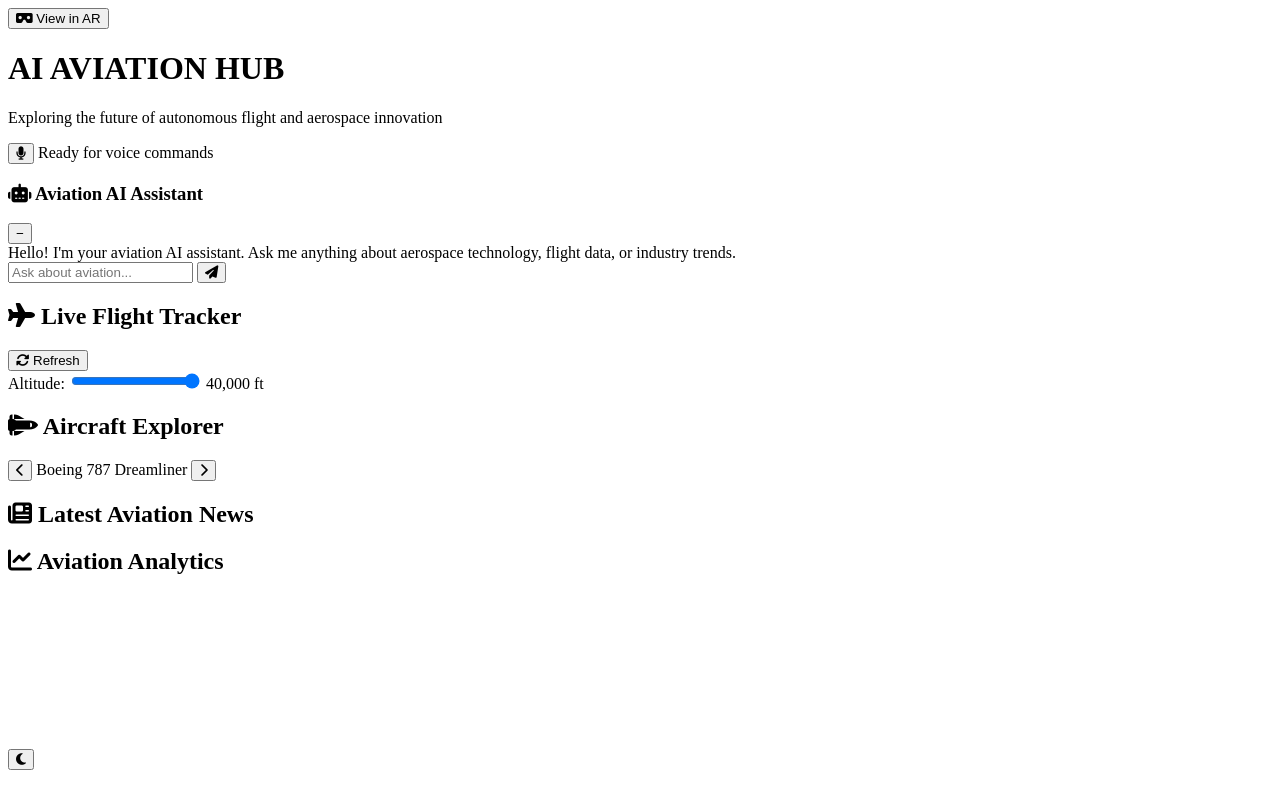
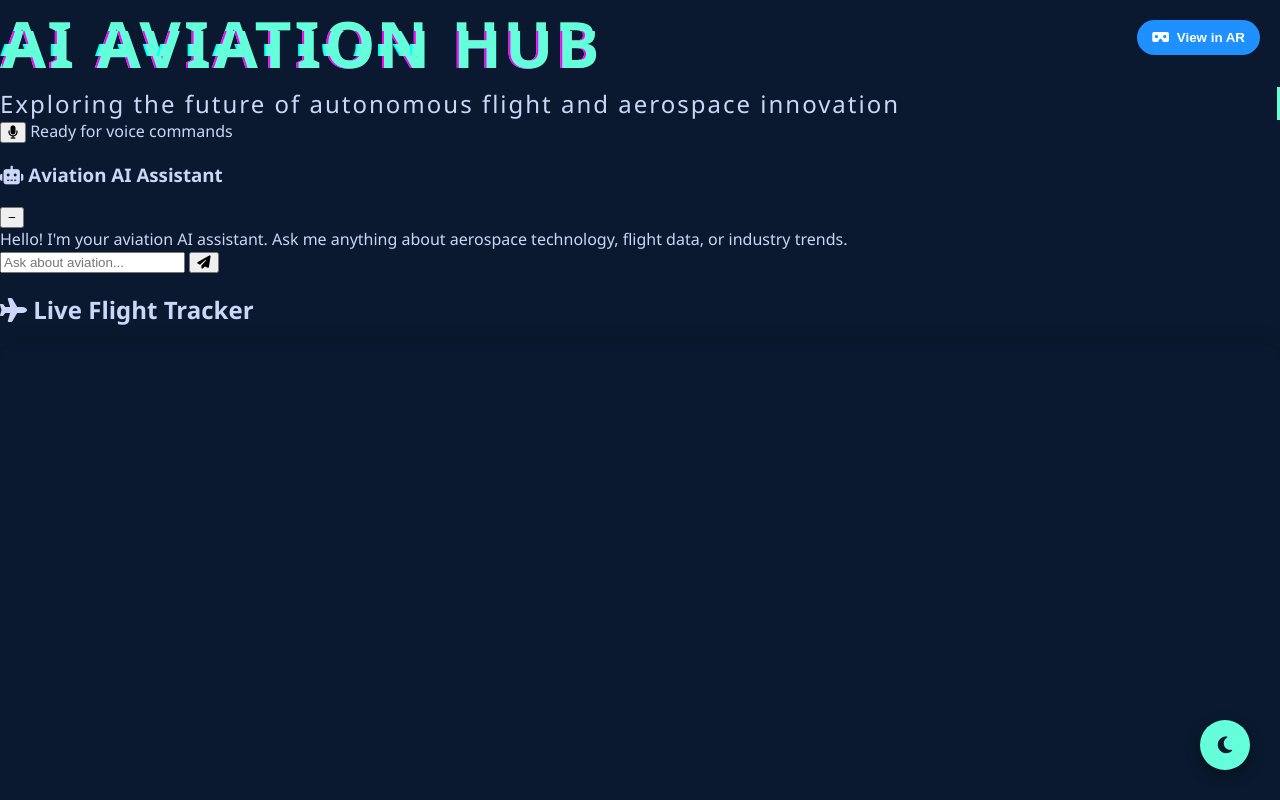
Before and after one commit to flyingwithgm/aviation-ai-blog, a plain HTML site: page index.html in a window 1280 px wide. Shown: the top 800 px of the page. Drawn offline with nearby package versions, Linux system fonts and the light colour scheme.

Commit message:
Update styles.css

```diff
--- a/styles.css
+++ b/styles.css
@@ -1,24 +1,216 @@
-/* GLASS MORPHISM */
-.glass {
-    background: rgba(10, 25, 47, 0.65);
-    backdrop-filter: blur(12px);
-    border: 1px solid rgba(100, 255, 218, 0.3);
+/* NASA-Level Styling with Animations */
+:root {
+    --primary-dark: #0a192f;
+    --primary-light: #f8f9fa;
+    --accent: #64ffda;
+    --accent-dark: #1e90ff;
+    --text-dark: #ccd6f6;
+    --text-light: #495057;
+    --card-bg: rgba(100, 255, 218, 0.05);
 }
 
-/* 3D CONTAINER */
-#cockpit-3d {
-    position: fixed;
-    top: 0;
-    z-index: -1;
-    opacity: 0.9;
+body {
+    font-family: 'Segoe UI', Tahoma, Geneva, Verdana, sans-serif;
+    background-color: var(--primary-dark);
+    color: var(--text-dark);
+    margin: 0;
+    padding: 0;
+    transition: all 0.5s ease;
+    overflow-x: hidden;
 }
 
-/* PULSING VOICE BUTTON */
-.pulse {
-    animation: pulse 2s infinite;
+body.light-mode {
+    background-color: var(--primary-light);
+    color: var(--text-light);
 }
-@keyframes pulse {
-    0% { box-shadow: 0 0 0 0 rgba(100, 255, 218, 0.7); }
-    70% { box-shadow: 0 0 0 15px rgba(100, 255, 218, 0); }
-    100% { box-shadow: 0 0 0 0 rgba(100, 255, 218, 0); }
+
+/* Particle Background */
+#particles-js {
+    position: fixed;
+    width: 100%;
+    height: 100%;
+    top: 0;
+    left: 0;
+    z-index: -1;
+    opacity: 0.3;
 }
+
+/* Glitch Effect for Header */
+.glitch {
+    position: relative;
+    font-size: 4rem;
+    font-weight: 700;
+    color: var(--accent);
+    letter-spacing: 3px;
+    text-transform: uppercase;
+    margin: 0;
+}
+
+.glitch::before, .glitch::after {
+    content: attr(data-text);
+    position: absolute;
+    top: 0;
+    left: 0;
+    width: 100%;
+    height: 100%;
+}
+
+.glitch::before {
+    left: 2px;
+    text-shadow: -2px 0 #ff00ff;
+    clip: rect(44px, 450px, 56px, 0);
+    animation: glitch-anim 5s infinite linear alternate-reverse;
+}
+
+.glitch::after {
+    left: -2px;
+    text-shadow: -2px 0 #00ffff;
+    clip: rect(44px, 450px, 56px, 0);
+    animation: glitch-anim2 5s infinite linear alternate-reverse;
+}
+
+@keyframes glitch-anim {
+    0% { clip: rect(31px, 9999px, 94px, 0); }
+    10% { clip: rect(112px, 9999px, 76px, 0); }
+    20% { clip: rect(85px, 9999px, 77px, 0); }
+    30% { clip: rect(27px, 9999px, 97px, 0); }
+    40% { clip: rect(64px, 9999px, 98px, 0); }
+    50% { clip: rect(61px, 9999px, 85px, 0); }
+    60% { clip: rect(99px, 9999px, 114px, 0); }
+    70% { clip: rect(34px, 9999px, 115px, 0); }
+    80% { clip: rect(98px, 9999px, 129px, 0); }
+    90% { clip: rect(43px, 9999px, 96px, 0); }
+    100% { clip: rect(82px, 9999px, 64px, 0); }
+}
+
+/* Typewriter Effect */
+.typewriter {
+    overflow: hidden;
+    border-right: 3px solid var(--accent);
+    white-space: nowrap;
+    margin: 0 auto;
+    letter-spacing: 2px;
+    animation: typing 3.5s steps(40, end), blink-caret 0.75s step-end infinite;
+    font-size: 1.5rem;
+    color: var(--text-dark);
+}
+
+@keyframes typing {
+    from { width: 0 }
+    to { width: 100% }
+}
+
+@keyframes blink-caret {
+    from, to { border-color: transparent }
+    50% { border-color: var(--accent); }
+}
+
+/* Flight Map */
+#flightMap {
+    height: 500px;
+    width: 100%;
+    border-radius: 15px;
+    box-shadow: 0 10px 30px rgba(0, 0, 0, 0.3);
+    margin-top: 20px;
+    z-index: 1;
+}
+
+/* 3D Model Container */
+#modelContainer {
+    width: 100%;
+    height: 400px;
+    background: var(--card-bg);
+    border-radius: 15px;
+    margin: 20px 0;
+    position: relative;
+    overflow: hidden;
+}
+
+/* News Grid */
+.news-grid {
+    display: grid;
+    grid-template-columns: repeat(auto-fill, minmax(300px, 1fr));
+    gap: 20px;
+    margin-top: 20px;
+}
+
+.news-card {
+    background: var(--card-bg);
+    border-radius: 10px;
+    padding: 20px;
+    transition: transform 0.3s ease;
+}
+
+.news-card:hover {
+    transform: translateY(-5px);
+    box-shadow: 0 10px 20px rgba(0, 0, 0, 0.2);
+}
+
+/* Chart Container */
+.chart-container {
+    width: 100%;
+    height: 400px;
+    margin-top: 20px;
+}
+
+/* Theme Toggle Button */
+.theme-btn {
+    position: fixed;
+    bottom: 30px;
+    right: 30px;
+    width: 50px;
+    height: 50px;
+    border-radius: 50%;
+    background: var(--accent);
+    color: var(--primary-dark);
+    border: none;
+    cursor: pointer;
+    display: flex;
+    align-items: center;
+    justify-content: center;
+    font-size: 1.2rem;
+    z-index: 1000;
+    box-shadow: 0 5px 15px rgba(0, 0, 0, 0.3);
+    transition: all 0.3s ease;
+}
+
+.theme-btn:hover {
+    transform: scale(1.1);
+}
+
+/* AR Button */
+.ar-btn {
+    position: fixed;
+    top: 20px;
+    right: 20px;
+    background: var(--accent-dark);
+    color: white;
+    border: none;
+    padding: 10px 15px;
+    border-radius: 20px;
+    cursor: pointer;
+    z-index: 1000;
+    display: flex;
+    align-items: center;
+    gap: 8px;
+    font-weight: bold;
+}
+
+/* Responsive Design */
+@media (max-width: 768px) {
+    .glitch {
+        font-size: 2.5rem;
+    }
+
+    .typewriter {
+        font-size: 1rem;
+    }
+
+    #flightMap, #modelContainer, .chart-container {
+        height: 300px;
+    }
+
+    .news-grid {
+        grid-template-columns: 1fr;
+    }
+}
```
